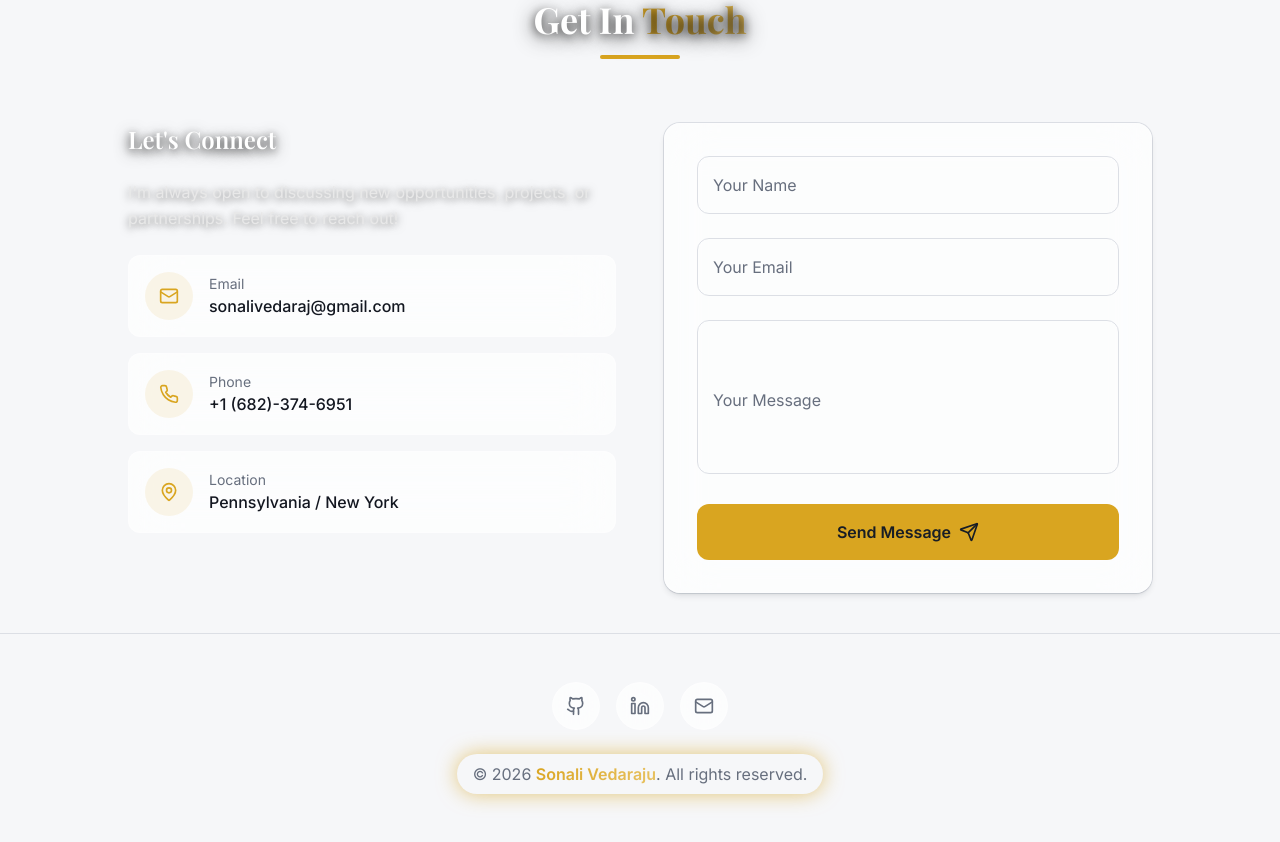
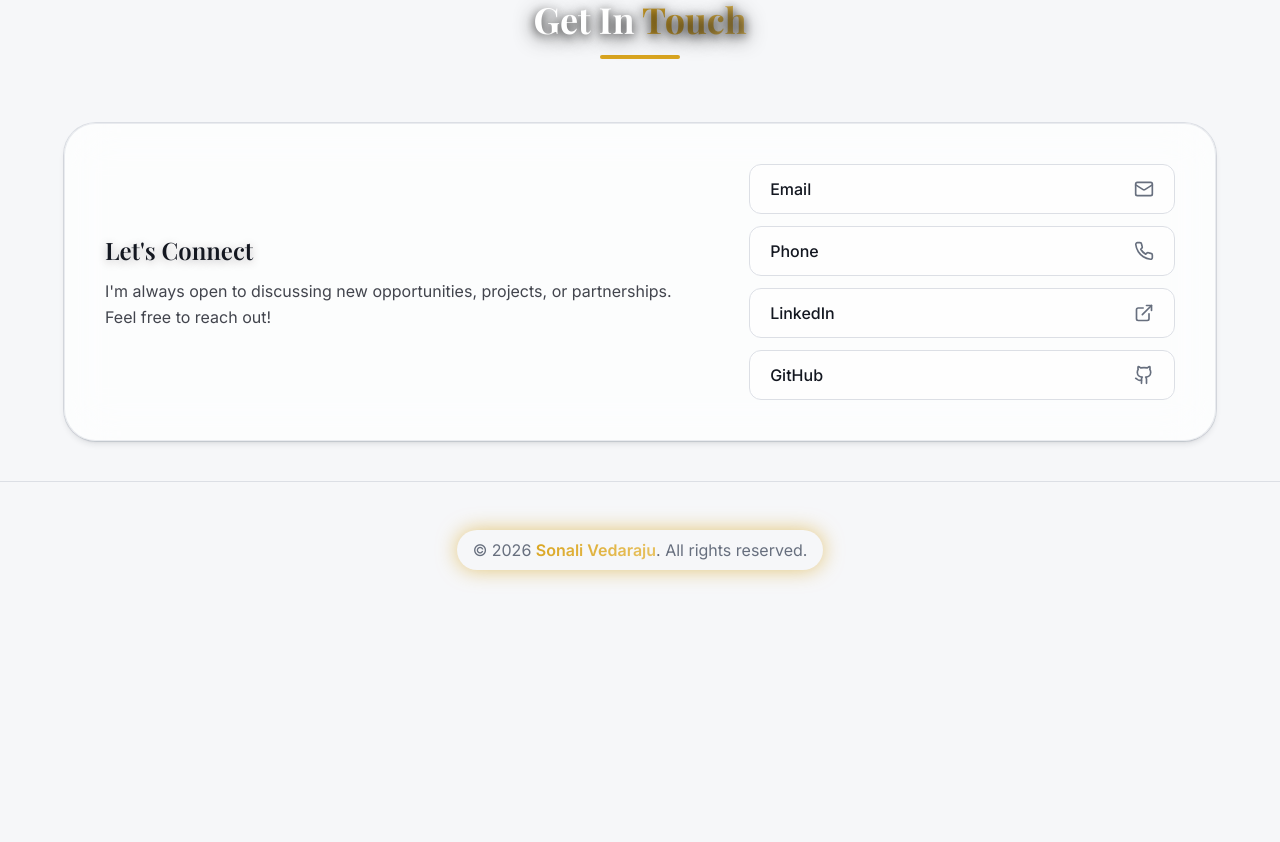
Before and after one commit to sonali1103/sonali-portfolio, a React (Vite) app: page / in a window 1280 px wide. Shown: the part 6840-7682 px from the top of the page. After the commit the page ends 7458 px from the top, so only its background shows below. Built offline with nearby package versions, Linux system fonts and the light colour scheme; the HTML template or start-up script is replaced by a standard one.

Commit message:
last section redesign

```diff
--- a/src/components/Contact.tsx
+++ b/src/components/Contact.tsx
@@ -1,76 +1,49 @@
-import { motion, useInView } from "framer-motion";
-import { useRef, useState } from "react";
-import { Send, Mail, MapPin, Phone, CheckCircle } from "lucide-react";
-import confetti from "canvas-confetti";
+import { motion, useInView, useReducedMotion } from "framer-motion";
+import { useRef } from "react";
+import { Mail, Phone, ExternalLink, Github, type LucideIcon } from "lucide-react";
 import { personalInfo } from "@/data/portfolio";
-import { useToast } from "@/hooks/use-toast";
+
+type ContactLink = {
+  label: string;
+  href: string;
+  icon: LucideIcon;
+  external: boolean;
+  ariaLabel?: string;
+};
+
+const links: ContactLink[] = [
+  {
+    label: "Email",
+    href: `mailto:${personalInfo.email}`,
+    icon: Mail,
+    external: false,
+  },
+  {
+    label: "Phone",
+    href: `tel:${personalInfo.phone.replace(/[\s()-]/g, "")}`,
+    icon: Phone,
+    external: false,
+  },
+  {
+    label: "LinkedIn",
+    href: personalInfo.linkedin,
+    icon: ExternalLink,
+    external: true,
+    ariaLabel: "Open LinkedIn profile (opens in new tab)",
+  },
+  {
+    label: "GitHub",
+    href: personalInfo.github,
+    icon: Github,
+    external: true,
+    ariaLabel: "Open GitHub profile (opens in new tab)",
+  },
+];
 
 const Contact = () => {
   const ref = useRef<HTMLDivElement>(null);
   const isInView = useInView(ref, { once: true, margin: "-100px" });
-  const { toast } = useToast();
-
-  const [formData, setFormData] = useState({
-    name: "",
-    email: "",
-    message: "",
-  });
-  const [isSubmitting, setIsSubmitting] = useState(false);
-  const [isSuccess, setIsSuccess] = useState(false);
-  const [errors, setErrors] = useState<Record<string, string>>({});
-
-  const validate = () => {
-    const newErrors: Record<string, string> = {};
-    if (!formData.name.trim()) newErrors.name = "Name is required";
-    if (!formData.email.trim()) {
-      newErrors.email = "Email is required";
-    } else if (!/^[^\s@]+@[^\s@]+\.[^\s@]+$/.test(formData.email)) {
-      newErrors.email = "Invalid email format";
-    }
-    if (!formData.message.trim()) newErrors.message = "Message is required";
-    setErrors(newErrors);
-    return Object.keys(newErrors).length === 0;
-  };
-
-  const handleSubmit = async (e: React.FormEvent) => {
-    e.preventDefault();
-    if (!validate()) return;
-
-    setIsSubmitting(true);
-
-    // Simulate API call
-    await new Promise((resolve) => setTimeout(resolve, 1500));
-
-    setIsSubmitting(false);
-    setIsSuccess(true);
-
-    // Confetti explosion
-    confetti({
-      particleCount: 100,
-      spread: 70,
-      origin: { y: 0.6 },
-      colors: ["#C9A227", "#D4AF37", "#E5C158", "#8B8B8B", "#C0C0C0"],
-    });
-
-    toast({
-      title: "Message Sent! 🎉",
-      description: "Thank you for reaching out. I'll get back to you soon!",
-    });
-
-    // Reset form after delay
-    setTimeout(() => {
-      setFormData({ name: "", email: "", message: "" });
-      setIsSuccess(false);
-    }, 3000);
-  };
-
-  const handleChange = (e: React.ChangeEvent<HTMLInputElement | HTMLTextAreaElement>) => {
-    const { name, value } = e.target;
-    setFormData((prev) => ({ ...prev, [name]: value }));
-    if (errors[name]) {
-      setErrors((prev) => ({ ...prev, [name]: "" }));
-    }
-  };
+  const reduceMotion = useReducedMotion();
 
   return (
     <section id="contact" className="py-10 relative">
@@ -83,164 +56,57 @@ const Contact = () => {
           transition={{ duration: 0.6 }}
           className="text-center mb-16"
         >
-          <h2 className="text-3xl md:text-4xl font-serif font-bold mb-4" style={{ color: '#FFFFFF', textShadow: '0 4px 20px rgba(0,0,0,0.8), 0 2px 10px rgba(0,0,0,0.6)' }}>
+          <h2 className="text-3xl md:text-4xl font-serif font-bold mb-4 text-white text-shadow-heading">
             Get In <span className="text-gradient-gold">Touch</span>
           </h2>
           <div className="w-20 h-1 bg-gold mx-auto rounded-full" />
         </motion.div>
 
-        <div className="grid lg:grid-cols-2 gap-12 max-w-5xl mx-auto">
-          {/* Contact Info */}
-          <motion.div
-            initial={{ opacity: 0, x: -30 }}
-            animate={isInView ? { opacity: 1, x: 0 } : {}}
-            transition={{ delay: 0.2 }}
-            className="space-y-6"
-          >
-            <h3 className="text-2xl font-serif font-semibold mb-6" style={{ color: '#FFFFFF', textShadow: '0 3px 15px rgba(0,0,0,0.8), 0 2px 8px rgba(0,0,0,0.6)' }}>Let's Connect</h3>
-            <p className="leading-relaxed mb-8" style={{ color: '#E8E8E8', textShadow: '0 2px 8px rgba(0,0,0,0.6)' }}>
-              I'm always open to discussing new opportunities, projects, or partnerships. Feel free
-              to reach out!
-            </p>
-
-            <div className="space-y-4">
-              <motion.a
-                href={`mailto:${personalInfo.email}`}
-                whileHover={{ x: 5 }}
-                className="flex items-center gap-4 p-4 glass rounded-xl hover:shadow-gold transition-shadow"
-              >
-                <div className="w-12 h-12 rounded-full bg-gold/10 flex items-center justify-center">
-                  <Mail className="w-5 h-5 text-gold" />
-                </div>
-                <div>
-                  <p className="text-sm text-muted-foreground">Email</p>
-                  <p className="font-medium">{personalInfo.email}</p>
-                </div>
-              </motion.a>
-
-              <motion.div
-                whileHover={{ x: 5 }}
-                className="flex items-center gap-4 p-4 glass rounded-xl"
-              >
-                <div className="w-12 h-12 rounded-full bg-gold/10 flex items-center justify-center">
-                  <Phone className="w-5 h-5 text-gold" />
-                </div>
-                <div>
-                  <p className="text-sm text-muted-foreground">Phone</p>
-                  <p className="font-medium">{personalInfo.phone}</p>
-                </div>
-              </motion.div>
-
-              <motion.div
-                whileHover={{ x: 5 }}
-                className="flex items-center gap-4 p-4 glass rounded-xl"
-              >
-                <div className="w-12 h-12 rounded-full bg-gold/10 flex items-center justify-center">
-                  <MapPin className="w-5 h-5 text-gold" />
-                </div>
-                <div>
-                  <p className="text-sm text-muted-foreground">Location</p>
-                  <p className="font-medium">{personalInfo.location}</p>
-                </div>
-              </motion.div>
-            </div>
-          </motion.div>
-
-          {/* Contact Form */}
-          <motion.form
-            initial={{ opacity: 0, x: 30 }}
-            animate={isInView ? { opacity: 1, x: 0 } : {}}
-            transition={{ delay: 0.3 }}
-            onSubmit={handleSubmit}
-            className="glass rounded-2xl p-8 shadow-luxury"
-          >
-            {/* Name Field */}
-            <div className="floating-label-group mb-6">
-              <input
-                type="text"
-                id="name"
-                name="name"
-                value={formData.name}
-                onChange={handleChange}
-                placeholder=" "
-                aria-label="Your name"
-                className="floating-input w-full px-4 py-4 bg-transparent border border-border rounded-lg focus:border-gold focus:outline-none focus:ring-2 focus:ring-gold/20 transition-all"
-              />
-              <label htmlFor="name" className="floating-label">
-                Your Name
-              </label>
-              {errors.name && <p className="text-destructive text-sm mt-1">{errors.name}</p>}
+        <motion.div
+          initial={{ opacity: 0, y: reduceMotion ? 0 : 30 }}
+          animate={isInView ? { opacity: 1, y: 0 } : {}}
+          transition={{ duration: reduceMotion ? 0 : 0.6, delay: reduceMotion ? 0 : 0.2 }}
+          className="max-w-6xl mx-auto glass rounded-[2rem] border border-border/60 shadow-luxury p-6 md:p-8 lg:p-10"
+        >
+          <div className="grid lg:grid-cols-[1.4fr_1fr] gap-6 lg:gap-12 items-center">
+            {/* Intro */}
+            <div>
+              <h3 className="text-2xl font-serif font-semibold text-foreground mb-3">Let's Connect</h3>
+              <p className="leading-relaxed text-foreground/80 max-w-xl">
+                I'm always open to discussing new opportunities, projects, or partnerships. Feel free to reach
+                out!
+              </p>
             </div>
 
-            {/* Email Field */}
-            <div className="floating-label-group mb-6">
-              <input
-                type="email"
-                id="email"
-                name="email"
-                value={formData.email}
-                onChange={handleChange}
-                placeholder=" "
-                aria-label="Your email"
-                className="floating-input w-full px-4 py-4 bg-transparent border border-border rounded-lg focus:border-gold focus:outline-none focus:ring-2 focus:ring-gold/20 transition-all"
-              />
-              <label htmlFor="email" className="floating-label">
-                Your Email
-              </label>
-              {errors.email && <p className="text-destructive text-sm mt-1">{errors.email}</p>}
+            {/* Contact links */}
+            <div className="flex flex-col gap-3">
+              {links.map(({ label, href, icon: Icon, external, ariaLabel }, i) => (
+                <motion.div
+                  key={label}
+                  initial={{ opacity: 0, y: reduceMotion ? 0 : 16 }}
+                  animate={isInView ? { opacity: 1, y: 0 } : {}}
+                  transition={{
+                    duration: reduceMotion ? 0 : 0.5,
+                    delay: reduceMotion ? 0 : 0.3 + 0.1 * i,
+                  }}
+                >
+                  <a
+                    href={href}
+                    aria-label={ariaLabel}
+                    {...(external ? { target: "_blank", rel: "noopener noreferrer" } : {})}
+                    className="group flex items-center justify-between gap-4 w-full px-5 py-3 rounded-xl border border-border bg-card/40 transition-all duration-300 hover:border-gold/40 hover:shadow-gold hover:-translate-y-0.5 motion-reduce:hover:translate-y-0 focus-visible:outline-none focus-visible:ring-2 focus-visible:ring-gold/40"
+                  >
+                    <span className="font-medium text-foreground">{label}</span>
+                    <Icon
+                      className="w-5 h-5 shrink-0 text-muted-foreground group-hover:text-gold transition-colors"
+                      aria-hidden="true"
+                    />
+                  </a>
+                </motion.div>
+              ))}
             </div>
-
-            {/* Message Field */}
-            <div className="floating-label-group mb-6">
-              <textarea
-                id="message"
-                name="message"
-                value={formData.message}
-                onChange={handleChange}
-                placeholder=" "
-                rows={5}
-                aria-label="Your message"
-                className="floating-input w-full px-4 py-4 bg-transparent border border-border rounded-lg focus:border-gold focus:outline-none focus:ring-2 focus:ring-gold/20 transition-all resize-none"
-              />
-              <label htmlFor="message" className="floating-label">
-                Your Message
-              </label>
-              {errors.message && <p className="text-destructive text-sm mt-1">{errors.message}</p>}
-            </div>
-
-            {/* Submit Button */}
-            <motion.button
-              type="submit"
-              disabled={isSubmitting || isSuccess}
-              whileHover={{ scale: 1.02 }}
-              whileTap={{ scale: 0.98 }}
-              className={`btn-elastic ripple w-full py-4 rounded-lg font-semibold flex items-center justify-center gap-2 transition-all ${isSuccess
-                ? "bg-green-500 text-white"
-                : "bg-gold text-charcoal hover:shadow-gold"
-                }`}
-            >
-              {isSubmitting ? (
-                <div className="w-5 h-5 border-2 border-charcoal border-t-transparent rounded-full animate-spin" />
-              ) : isSuccess ? (
-                <>
-                  <motion.div
-                    initial={{ scale: 0 }}
-                    animate={{ scale: 1 }}
-                    transition={{ type: "spring" }}
-                  >
-                    <CheckCircle className="w-5 h-5" />
-                  </motion.div>
-                  Sent Successfully!
-                </>
-              ) : (
-                <>
-                  Send Message
-                  <Send className="w-5 h-5" />
-                </>
-              )}
-            </motion.button>
-          </motion.form>
-        </div>
+          </div>
+        </motion.div>
       </div>
     </section>
   );
--- a/src/components/Footer.tsx
+++ b/src/components/Footer.tsx
@@ -1,41 +1,13 @@
 import { motion } from "framer-motion";
-import { Github, Linkedin, Mail } from "lucide-react";
 import { personalInfo } from "@/data/portfolio";
 
 const Footer = () => {
   const currentYear = new Date().getFullYear();
 
-  const socialLinks = [
-    { icon: Github, href: personalInfo.github, label: "GitHub" },
-    { icon: Linkedin, href: personalInfo.linkedin, label: "LinkedIn" },
-
-    { icon: Mail, href: `mailto:${personalInfo.email}`, label: "Email" },
-  ];
-
   return (
     <footer className="py-12 border-t border-border">
       <div className="container mx-auto px-4">
         <div className="flex flex-col items-center gap-6">
-          {/* Social Links */}
-          <div className="flex gap-4">
-            {socialLinks.map((social, index) => (
-              <motion.a
-                key={social.label}
-                href={social.href}
-                target="_blank"
-                rel="noopener noreferrer"
-                initial={{ opacity: 0, y: 20 }}
-                animate={{ opacity: 1, y: 0 }}
-                transition={{ delay: index * 0.1 }}
-                whileHover={{ scale: 1.2, y: -3 }}
-                className="w-12 h-12 rounded-full glass flex items-center justify-center hover:shadow-gold hover:border-gold transition-all group"
-                aria-label={social.label}
-              >
-                <social.icon className="w-5 h-5 text-muted-foreground group-hover:text-gold transition-colors" />
-              </motion.a>
-            ))}
-          </div>
-
           {/* Copyright */}
           <motion.div
             initial={{ opacity: 0 }}
@@ -44,9 +16,8 @@ const Footer = () => {
             className="text-center"
           >
             <p className="text-muted-foreground pulse-glow inline-block px-4 py-2 rounded-full">
-              © {currentYear}{" "}
-              <span className="text-gradient-gold font-semibold">{personalInfo.name}</span>. All
-              rights reserved.
+              © {currentYear} <span className="text-gradient-gold font-semibold">{personalInfo.name}</span>.
+              All rights reserved.
             </p>
           </motion.div>
         </div>
```
Also changed, not shown: 6 other files (tests, documents, lock files or other folders).
